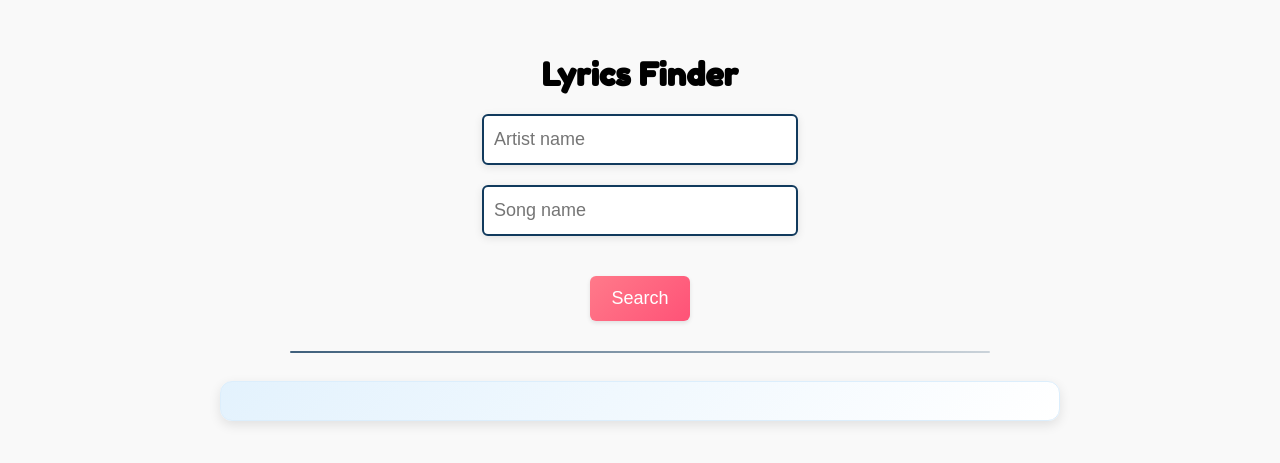
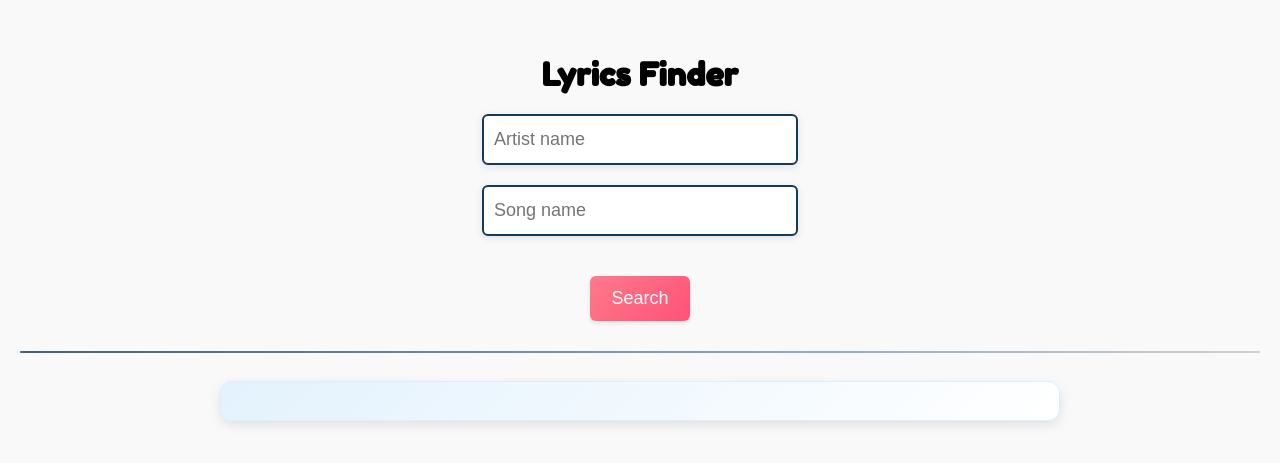
Before and after one commit to AlpianPPLG/Lyric-Finder, a React (Create React App) app: page / in a window 1280 px wide. Shown: the part 183-646 px from the top of the page. Built offline with nearby package versions, Linux system fonts and the light colour scheme.

Commit message:
Update App.css
hr

```diff
--- a/src/App.css
+++ b/src/App.css
@@ -39,13 +39,17 @@ pre:hover {
 }
 
 hr {
-    margin-top: 30px;
-    width: 60%;
-    max-width: 700px; /* Set a max-width for larger screens */
-    border: 0;
-    height: 2px;
-    background: linear-gradient(90deg, rgba(17, 58, 93, 0.8), rgba(17, 58, 93, 0.2));
-    border-radius: 1px;
+  margin-top: 30px;
+  width: 100%;
+  max-width: none;
+  border: 0;
+  height: 2px;
+  background: linear-gradient(
+    90deg,
+    rgba(17, 58, 93, 0.8),
+    rgba(17, 58, 93, 0.2)
+  );
+  border-radius: 1px;
 }
 
 .inp {
```
